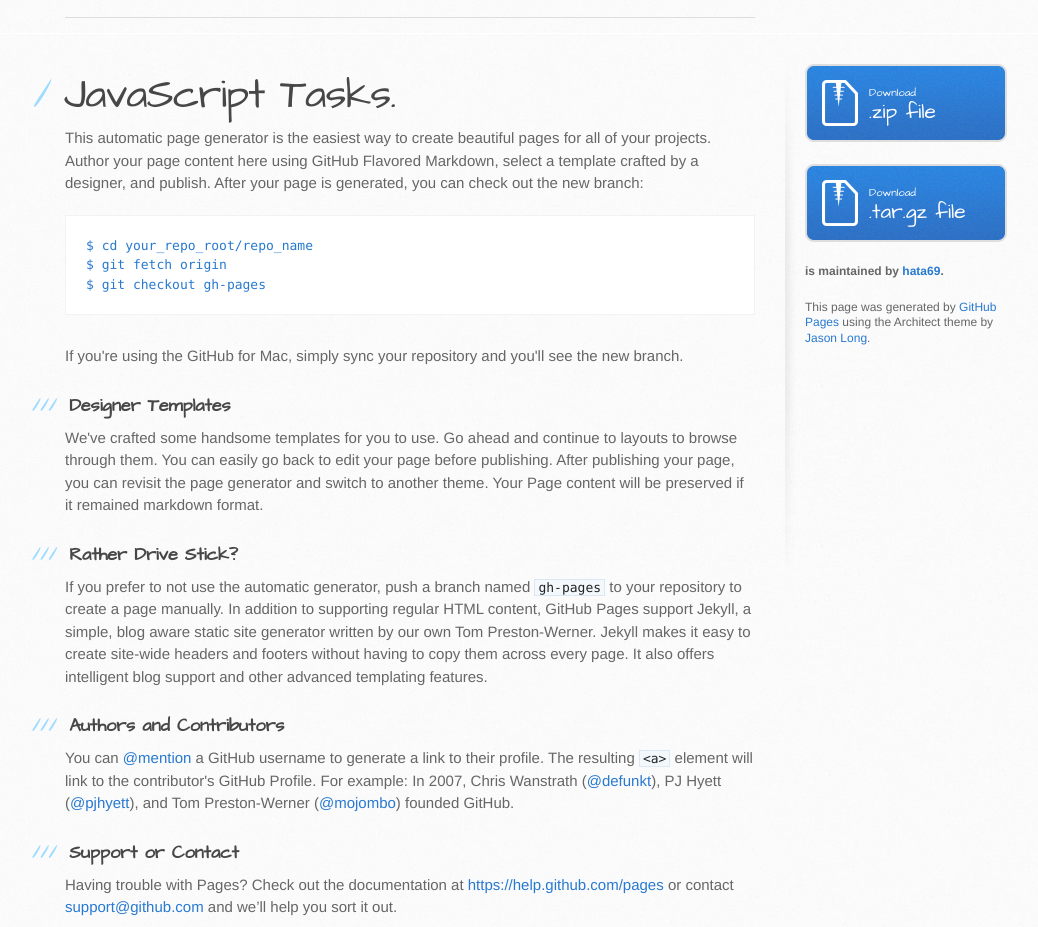
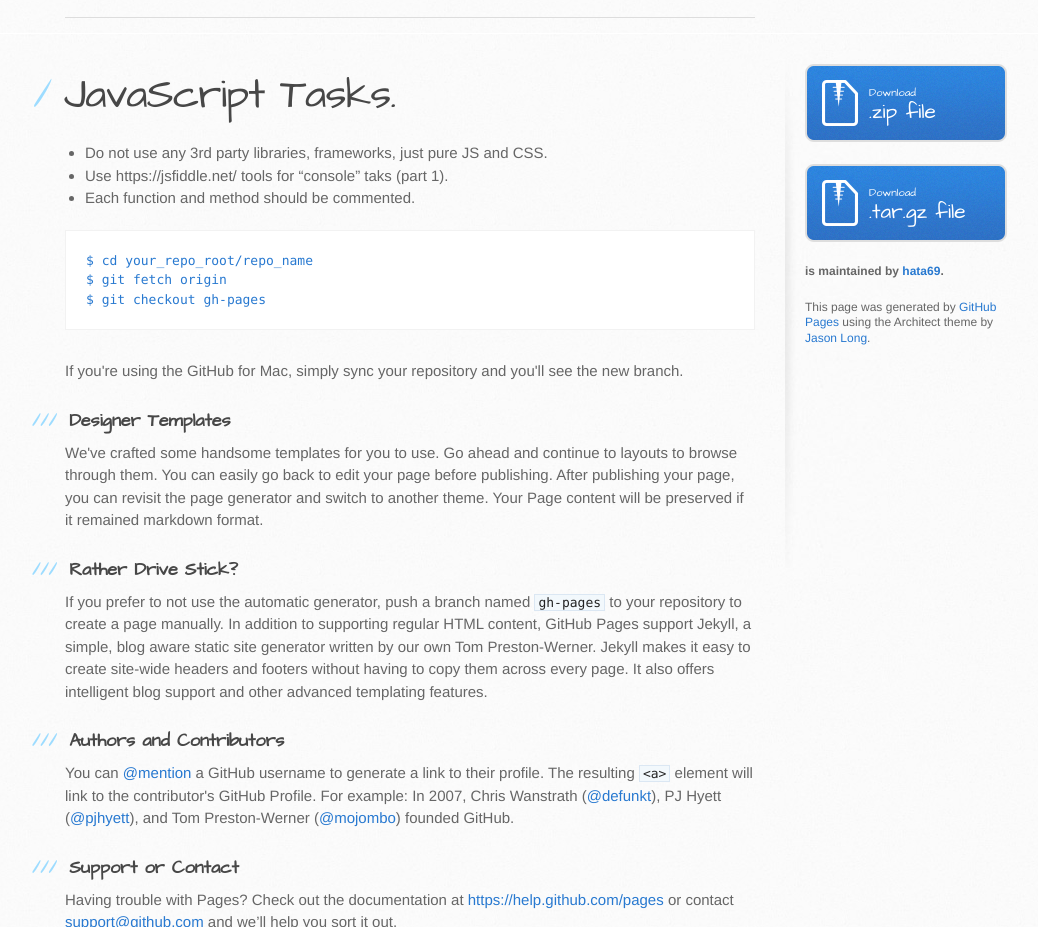
Before and after one commit to vbabenko/CheckPoint-javascript, a plain HTML site: page index.html in a window 1280 px wide. Shown: the part 4102-5029 px from the top of the page, without its empty margins (105-1143 px from the left). Drawn offline with Linux system fonts and the light colour scheme.

Commit message:
Update index.html

```diff
--- a/index.html
+++ b/index.html
@@ -312,7 +312,12 @@
         <section id="main-content">
           <h1>JavaScript Tasks.</h1>
 
-<p>This automatic page generator is the easiest way to create beautiful pages for all of your projects. Author your page content here using GitHub Flavored Markdown, select a template crafted by a designer, and publish. After your page is generated, you can check out the new branch:</p>
+<ul>
+  <li>Do not use any 3rd party libraries, frameworks, just pure JS and CSS.</li>
+  <li>Use https://jsfiddle.net/ tools for “console” taks (part 1).</li>
+  <li>Each function and method should be commented.</li>
+</ul>
+</p>
 
 <pre><code>$ cd your_repo_root/repo_name
 $ git fetch origin
```
